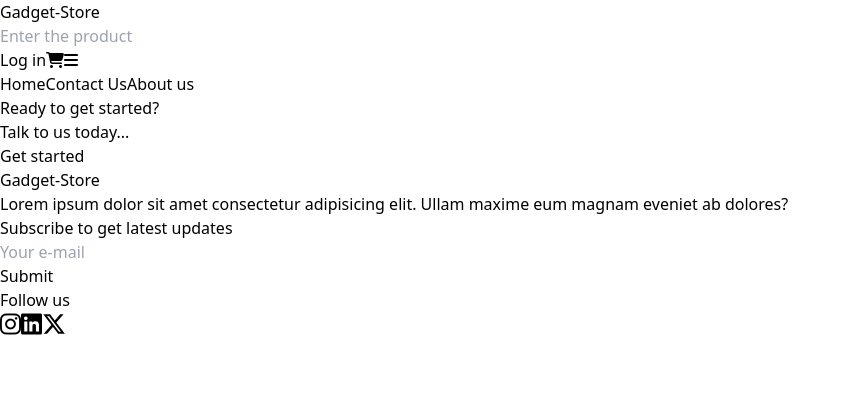
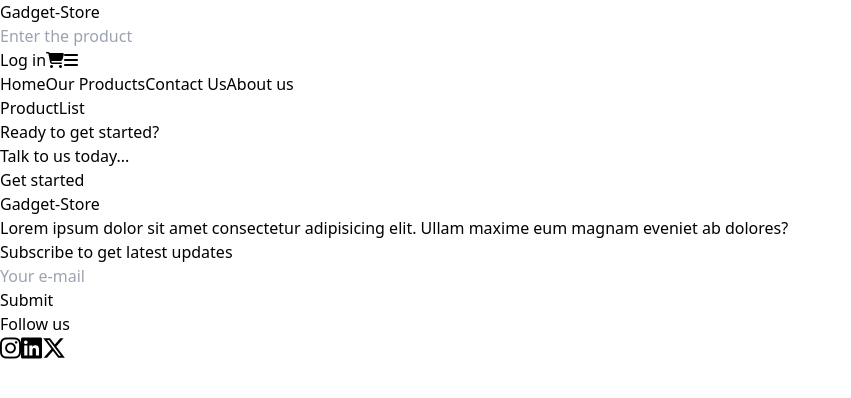
Before and after one commit to rajnishtiwari96766/eCommerceApp, a React (Vite) app: page /ProductList in a window 1280 px wide. Shown: the top 398 px of the page, without its empty margins (0-851 px from the left). Built offline with nearby package versions, Linux system fonts and the light colour scheme; no server answers.

Commit message:
new commit

```diff
--- a/src/App.jsx
+++ b/src/App.jsx
@@ -8,6 +8,7 @@ import Navbar from "./Pages/main_page/navbar";
 import About from "./Pages/main_page/about";
 import Footer from "./Pages/main_page/footer";
 import Single_prod from "./Pages/main_page/Single_prod";
+import ProductList from "./Pages/main_page/ProductList";
 
 const App = () => {
   return (
@@ -16,6 +17,7 @@ const App = () => {
       <Routes>
         <Route path="/" element={<Landing />} />
         <Route path="/about" element={<About />} />
+        <Route path="/ProductList" element={<ProductList />} />
         <Route path="/cart" element={<Cart />} />
         <Route path="/contact" element={<Contact />} />
         <Route path="/Single_prod/:id" element={<Single_prod />} />
--- /dev/null
+++ b/src/Pages/main_page/ProductList.jsx
@@ -0,0 +1,14 @@
+import React, { useContext } from 'react'
+import { customHook1 } from '../../context/prod_context'
+import { customHook2 } from '../../context/all_prod'
+
+const ProductList = () => {
+
+  const {filter_Products}=customHook2()
+  console.log(filter_Products)
+  return (
+    <div>ProductList</div>
+  )
+}
+
+export default ProductList
--- a/src/Pages/main_page/navbar.jsx
+++ b/src/Pages/main_page/navbar.jsx
@@ -17,7 +17,9 @@ const Navbar = () => {
                     lg:space-x-96"
       >
         <div className="flex space-x-10">
+          <NavLink to="/">
           <h1 className="text-2xl">Gadget-Store</h1>
+          </NavLink>
           <input
             type="text"
             placeholder="Enter the product"
@@ -46,6 +48,7 @@ const Navbar = () => {
         } flex flex-col p-2 pl-20 md:flex md:flex-row md:space-x-10 md:px-52 bg-slate-300 `}
       >
         <NavLink to="/">Home</NavLink>
+        <NavLink to="/ProductList">Our Products</NavLink>
         <NavLink to="/contact">Contact Us</NavLink>
         <NavLink to="/about">About us</NavLink>
       </div>
--- a/src/context/all_prod.jsx
+++ b/src/context/all_prod.jsx
@@ -14,8 +14,8 @@ export const FilterContextProvider=({children})=>{
 
     const [state,dispatch]=useReducer(reducer,initialState)
     useEffect(()=>{
-        dispatch({type:"Load_all_prod", payload:products})
-    },[])
+        dispatch:({type:"Load_all_prod", payload:products})
+    },[{products}])
 
     return(
         <FilterContext.Provider value={{...state}}>
--- a/src/context/prod_context.jsx
+++ b/src/context/prod_context.jsx
@@ -4,6 +4,7 @@ import { faL } from "@fortawesome/free-solid-svg-icons";
 import axios from "axios";
 import { createContext, useContext, useEffect, useReducer } from "react";
 import reducer from "../reducer/prod_reducer";
+
 
 const context1 = createContext();
 
--- a/src/reducer/all_prod_reducer.jsx
+++ b/src/reducer/all_prod_reducer.jsx
@@ -4,8 +4,11 @@ const all_prod_reducer=(state,action)=>{
             return{
                 ...state,
                 filter_products:[...action.payload],
-                all_producta:[...action.payload]
+                all_products:[...action.payload]
             }
 
+            default:
+            return state;
     }
 }
+export default all_prod_reducer;
```
